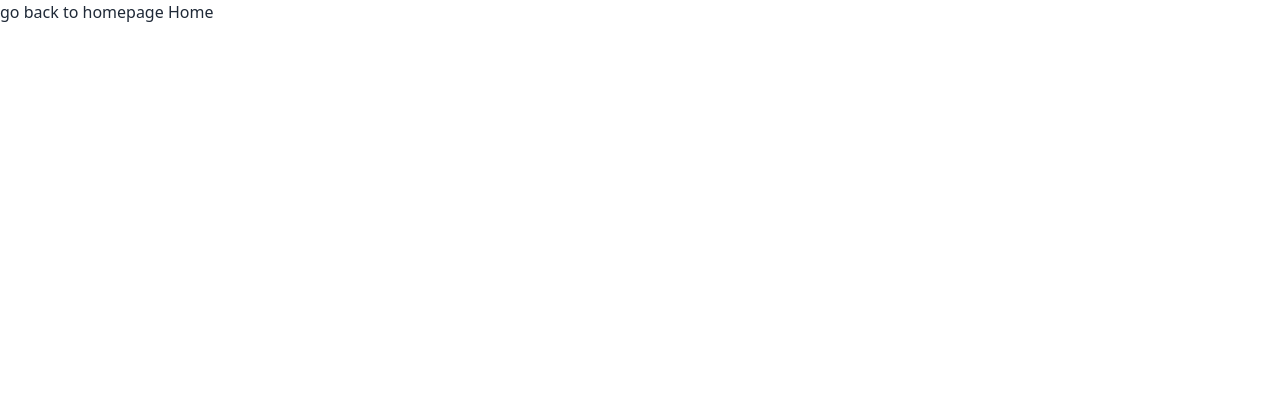
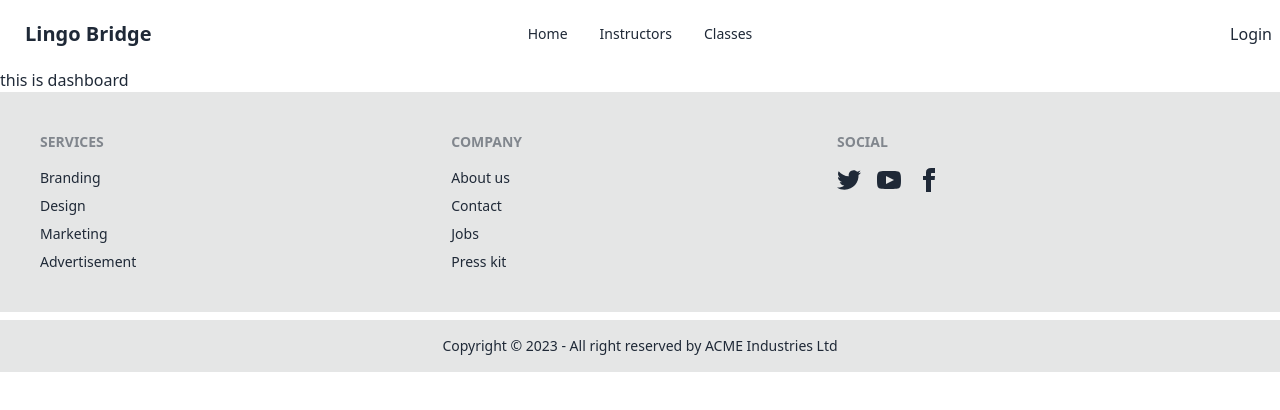
Before and after one commit to Farjanajhn/LingoBridge-client, a React (Vite) app: page /dashboard in a window 1280 px wide. Shown: the top 410 px of the page. Built offline with nearby package versions, Linux system fonts and the light colour scheme; no server answers.

Commit message:
added dashboard and classes files

```diff
--- /dev/null
+++ b/src/Pages/Classes/Classes.jsx
@@ -0,0 +1,10 @@
+
+const Classes = () => {
+  return (
+    <div>
+      <h1>All the classes here</h1>
+    </div>
+  );
+};
+
+export default Classes;
--- /dev/null
+++ b/src/Pages/DashBoard/DashBoard.jsx
@@ -0,0 +1,11 @@
+
+
+const DashBoard = () => {
+  return (
+    <div>
+      <h1>this is dashboard</h1>
+    </div>
+  );
+};
+
+export default DashBoard;
--- a/src/Pages/Shared/Navbar.jsx
+++ b/src/Pages/Shared/Navbar.jsx
@@ -12,9 +12,9 @@ const Navbar = () => {
   <>
     <li><Link to="/">Home</Link></li>
     <li><Link>Instructors</Link></li>
-      <li><Link>Classes</Link></li>
+      <li><Link to="classes">Classes</Link></li>
       {
-        user ? <li><Link>Dashboard</Link></li> :''
+        user ? <li><Link to="dashboard">Dashboard</Link></li> :''
       }
 
   </>
--- /dev/null
+++ b/src/Router/PrivateRoute.jsx
@@ -0,0 +1,13 @@
+import { useContext } from "react";
+import { Navigate } from "react-router-dom";
+import { AuthContext } from "../Providers/AuthProvider";
+
+const PrivateRoute = ({ children }) => {
+  const { user } = useContext(AuthContext);
+  if(user){
+    return children;
+  }
+  return <Navigate to="/login"></Navigate>
+};
+
+export default PrivateRoute;
```
Also changed, not shown: src/Router/Router.jsx (+11 -0 lines).
